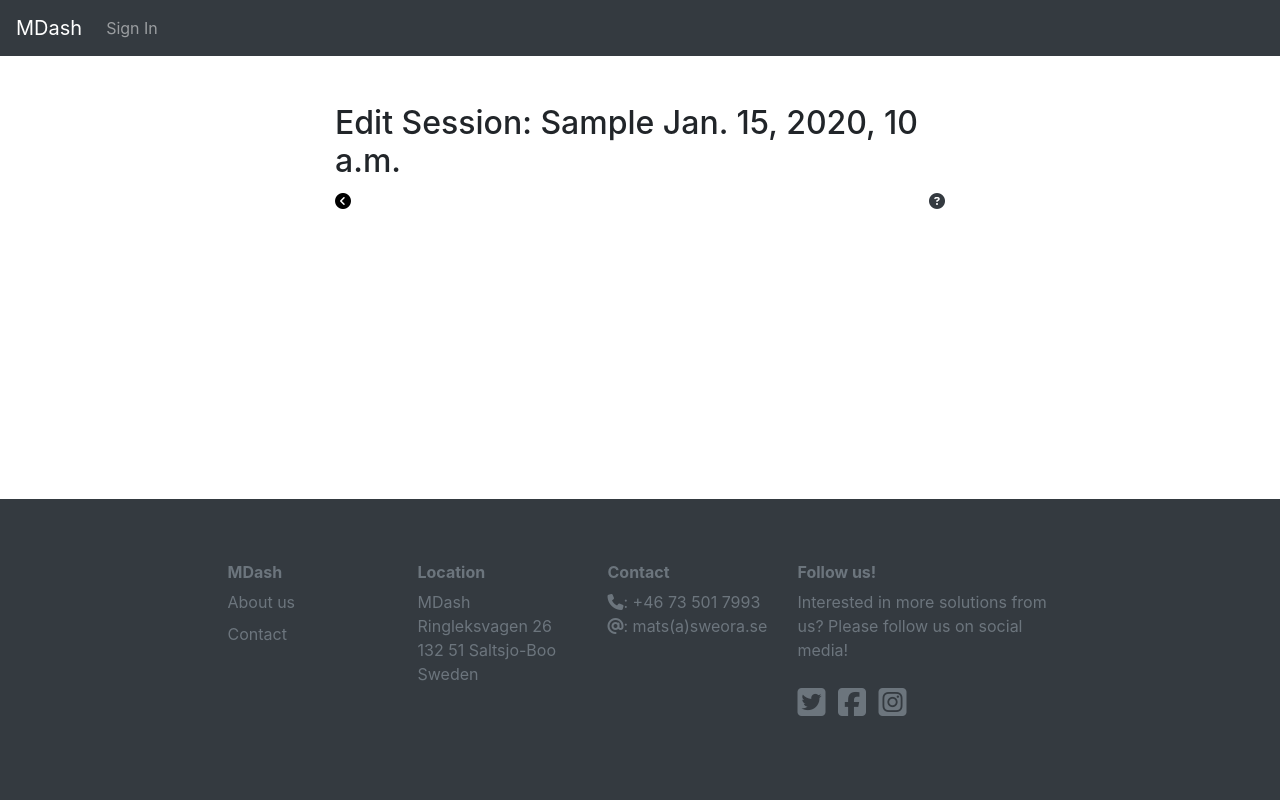
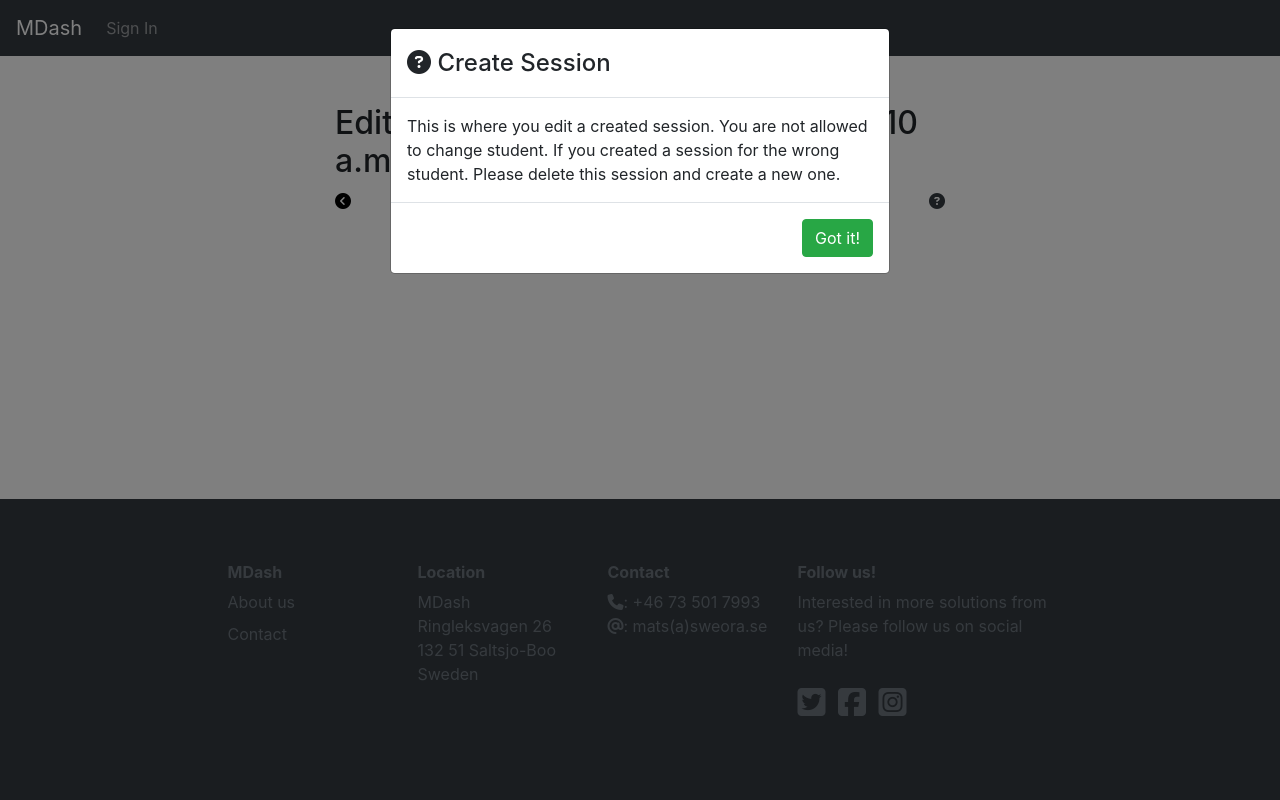
Before and after one commit to Pelikantapeten/p4-ms-dashboard, a Django app: template templates/sessionedit.html in a window 1280 px wide, after a click that opens the changed part. Run offline with Django 3.2, Linux system fonts and the light colour scheme; the template is opened without the code that fills it: most values are stand-ins (such as "Sample title", 1, 10 or a date in 2020); data that the repository does not hold is empty; parts of the project's set-up code (start-up, migrations or seed data) failed here and were passed over; some libraries are stand-ins or nearby versions.

Commit message:
Add Help-modal to editsession.html

```diff
--- a/templates/sessionedit.html
+++ b/templates/sessionedit.html
@@ -19,4 +19,23 @@
     </div>
     {% endif %}
 </div>
+<!-- Information Modal with user instructions -->
+<div class="modal fade" id="helpModal">
+    <div class="modal-dialog">
+      <div class="modal-content">
+        <!-- Help Modal Header -->
+        <div class="modal-header">
+          <h4 class="modal-title"><i class="fa-solid fa-circle-question"></i> Create Session</h4>
+        </div>
+        <!-- Help Modal body -->
+        <div class="modal-body">
+          This is where you edit a created session. You are not allowed to change student. If you created a session for the wrong student. Please delete this session and create a new one.
+        </div>
+        <!-- Help Modal footer -->
+        <div class="modal-footer">
+          <button type="button" class="btn btn-success" data-dismiss="modal">Got it!</button>
+        </div>
+      </div>
+    </div>
+</div>
 {% endblock content %}
```
